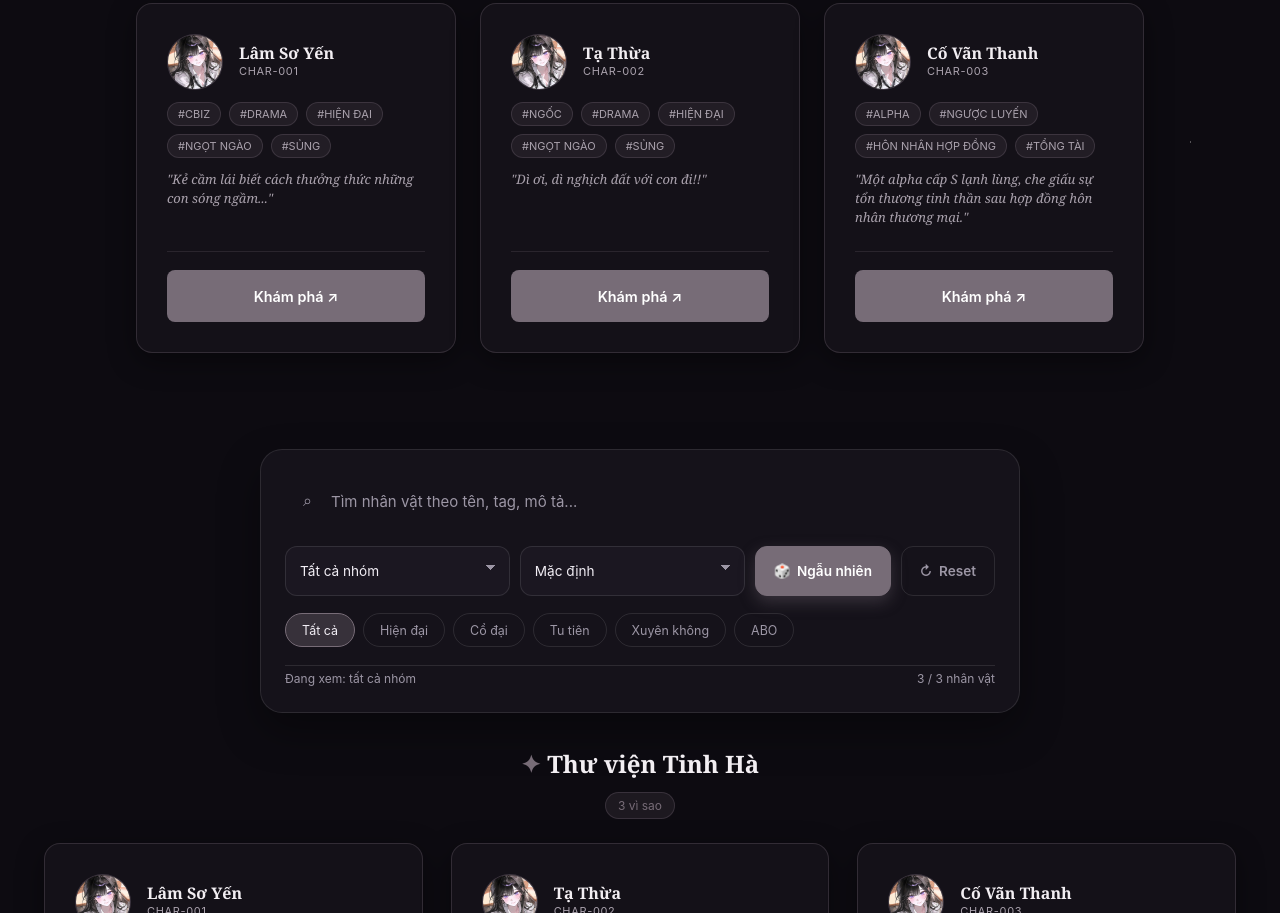
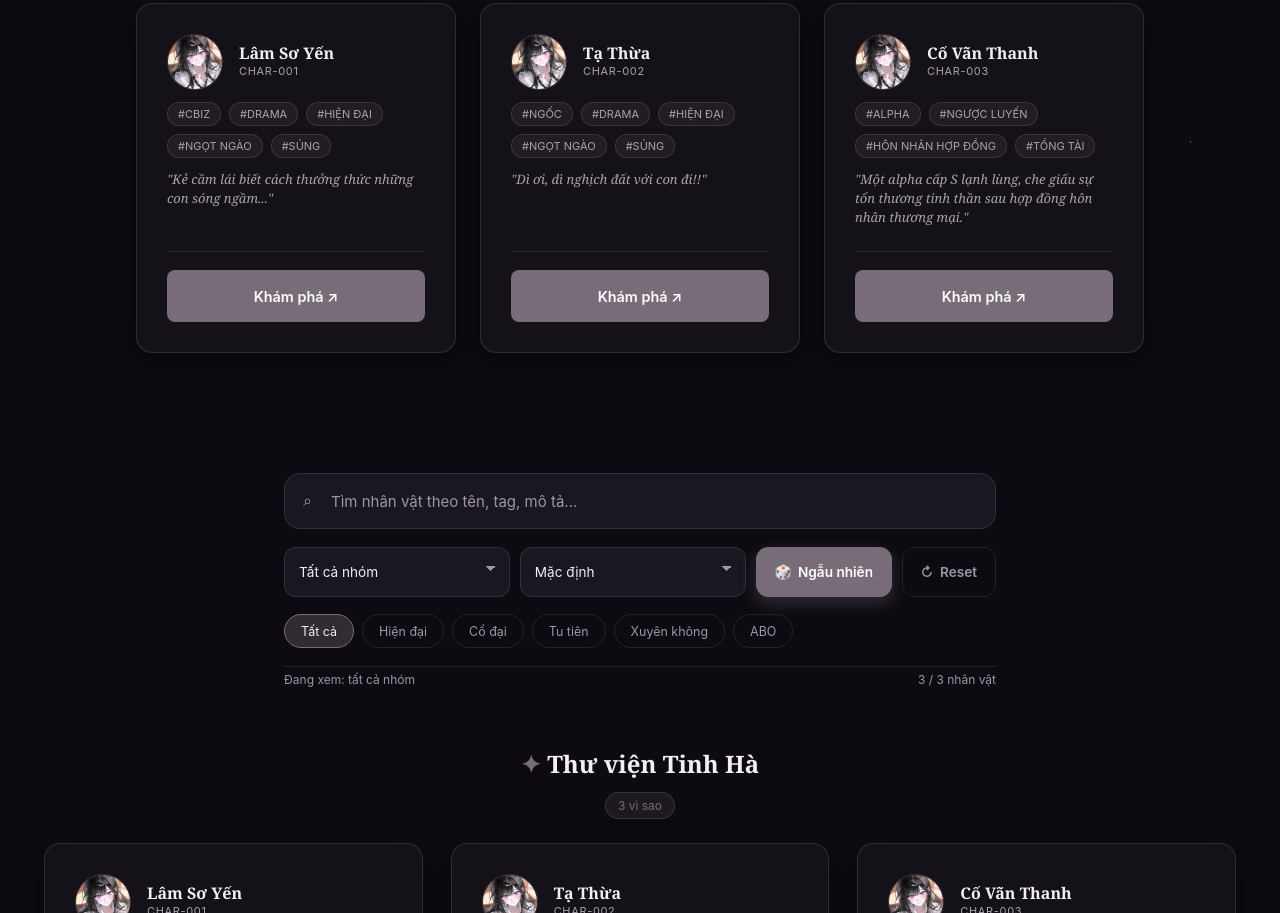
Before and after one commit to kzylazyy/tinh-ha-776c77_, a website built with Vite: page index.html in a window 1280 px wide. Shown: the part 434-1347 px from the top of the page. Built offline with nearby package versions, Linux system fonts and the light colour scheme; some packages are replaced by stand-ins of ours; a web font is replaced by a local one.

```diff
--- a/src/components/SearchFilter.js
+++ b/src/components/SearchFilter.js
@@ -53,8 +53,8 @@
 
   return `
     <div class="search-container">
-      <!-- Ô tìm kiếm -->
-      <div class="search-input-wrapper">
+      <!-- Thanh tìm kiếm — MỘT khung duy nhất chứa icon + input + nút xoá -->
+      <div class="search-bar">
         <span class="search-icon">⌕</span>
         <input
           type="text"
@@ -64,8 +64,8 @@
           value="${currentQuery ? currentQuery.replace(/"/g, '&quot;') : ''}"
           placeholder="Tìm nhân vật theo tên, tag, mô tả..."
           oninput="window.handleSearch(this.value)"
-          onfocus="window.showSuggestions(this.value); window.setSearchFocus(true)"
-          onblur="window.hideSuggestionsDelayed(); window.setSearchFocus(false)"
+          onfocus="window.showSuggestions(this.value)"
+          onblur="window.hideSuggestionsDelayed()"
         />
         <button
           type="button"
--- a/src/main.js
+++ b/src/main.js
@@ -68,13 +68,6 @@
   const btn = document.getElementById('search-clear');
   if (btn) btn.style.display = searchQuery ? 'flex' : 'none';
 }
-
-// Chỉ 1 khung viền duy nhất (search-container) được sáng lên khi ô tìm kiếm có focus —
-// không áp đồng thời hiệu ứng lên wrapper bên trong.
-window.setSearchFocus = function(isFocused) {
-  const container = document.querySelector('.search-container');
-  if (container) container.classList.toggle('search-focused', isFocused);
-};
 
 const MAX_SUGGESTIONS = 7;
 
--- a/style.css
+++ b/style.css
@@ -550,6 +550,8 @@
   --sf-muted: #9C96A5;
   --sf-shadow: 0 18px 40px rgba(0, 0, 0, 0.35);
 
+  /* Chỉ là layout wrapper (canh giữa + khoảng cách) — KHÔNG có border/nền/box-shadow
+     riêng, để không tạo ra "khung lớn bên ngoài" cạnh tranh với .search-bar bên dưới. */
   width: 100%;
   max-width: 760px;
   margin: 0 auto;
@@ -557,11 +559,10 @@
   display: flex;
   flex-direction: column;
   gap: 1.1rem;
-  background: var(--sf-surface);
-  border: 1px solid var(--sf-border);
-  border-radius: 22px;
-  box-shadow: var(--sf-shadow);
-  transition: border-color 0.2s ease, box-shadow 0.2s ease;
+  background: transparent;
+  border: none;
+  border-radius: 0;
+  box-shadow: none;
 }
 
 [data-theme="light"] .search-container {
@@ -574,31 +575,32 @@
   --sf-shadow: 0 10px 26px rgba(60, 50, 60, 0.08);
 }
 
-/* Duy nhất MỘT khung viền được sáng lên khi ô search có focus — áp lên .search-container,
-   không áp lại lần nữa lên wrapper hay input bên trong để tránh tạo khung thứ hai. */
-.search-container.search-focused {
-  border-color: var(--accent);
-  box-shadow: 0 0 0 3px var(--accent-glow), var(--sf-shadow);
-}
-
-/* ---------------- Ô tìm kiếm ----------------
-   Đây CHỈ là layout wrapper để canh icon/input/nút X — KHÔNG có border,
-   background, border-radius hay box-shadow riêng, để tránh tạo ra một
-   khung chữ nhật thứ hai bên trong .search-container. */
-.search-input-wrapper {
+/* ---------------- Thanh tìm kiếm ----------------
+   Đây là KHUNG DUY NHẤT của khu vực search: 1 border, 1 background, 1 border-radius.
+   icon / input / nút X đều nằm trực tiếp bên trong, không có wrapper con nào khác
+   có border/nền/box-shadow riêng. */
+.search-bar {
   position: relative;
   display: flex;
   align-items: center;
   width: 100%;
-  height: 54px;
+  min-height: 56px;
   padding: 0 46px;
-  background: transparent;
-  border: none;
-  border-radius: 0;
+  background: var(--sf-surface-2);
+  border: 1px solid var(--sf-border);
+  border-radius: 16px;
   box-shadow: none;
+  transition: border-color 0.2s ease, box-shadow 0.2s ease;
 }
 
-.search-input-wrapper .search-icon {
+/* Focus chỉ đổi border/glow của CHÍNH .search-bar — input bên trong không có
+   focus style riêng, nên không thể sinh ra khung thứ hai. */
+.search-bar:focus-within {
+  border-color: var(--accent);
+  box-shadow: 0 0 0 3px var(--accent-glow);
+}
+
+.search-bar .search-icon {
   position: absolute;
   left: 18px;
   top: 50%;
@@ -611,12 +613,25 @@
 .search-input {
   width: 100%;
   height: 100%;
-  background: transparent;
-  border: none;
-  outline: none;
+  flex: 1;
+  border: none !important;
+  outline: none !important;
+  box-shadow: none !important;
+  background: transparent !important;
+  appearance: none;
+  -webkit-appearance: none;
+  -moz-appearance: none;
   color: var(--sf-text);
   font-family: var(--font-sans);
   font-size: 15px;
+}
+
+.search-input:focus,
+.search-input:focus-visible {
+  border: none !important;
+  outline: none !important;
+  box-shadow: none !important;
+  background: transparent !important;
 }
 
 .search-input::placeholder { color: var(--sf-muted); }
```
